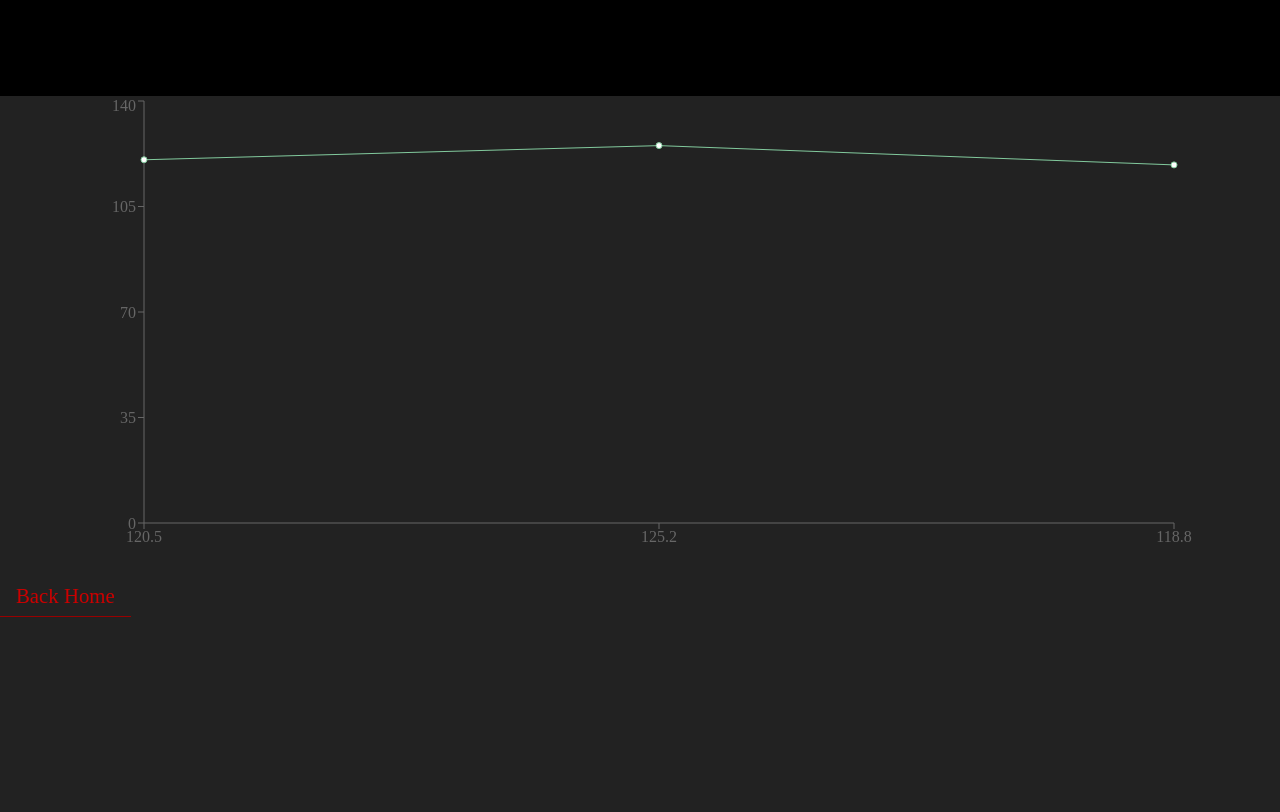
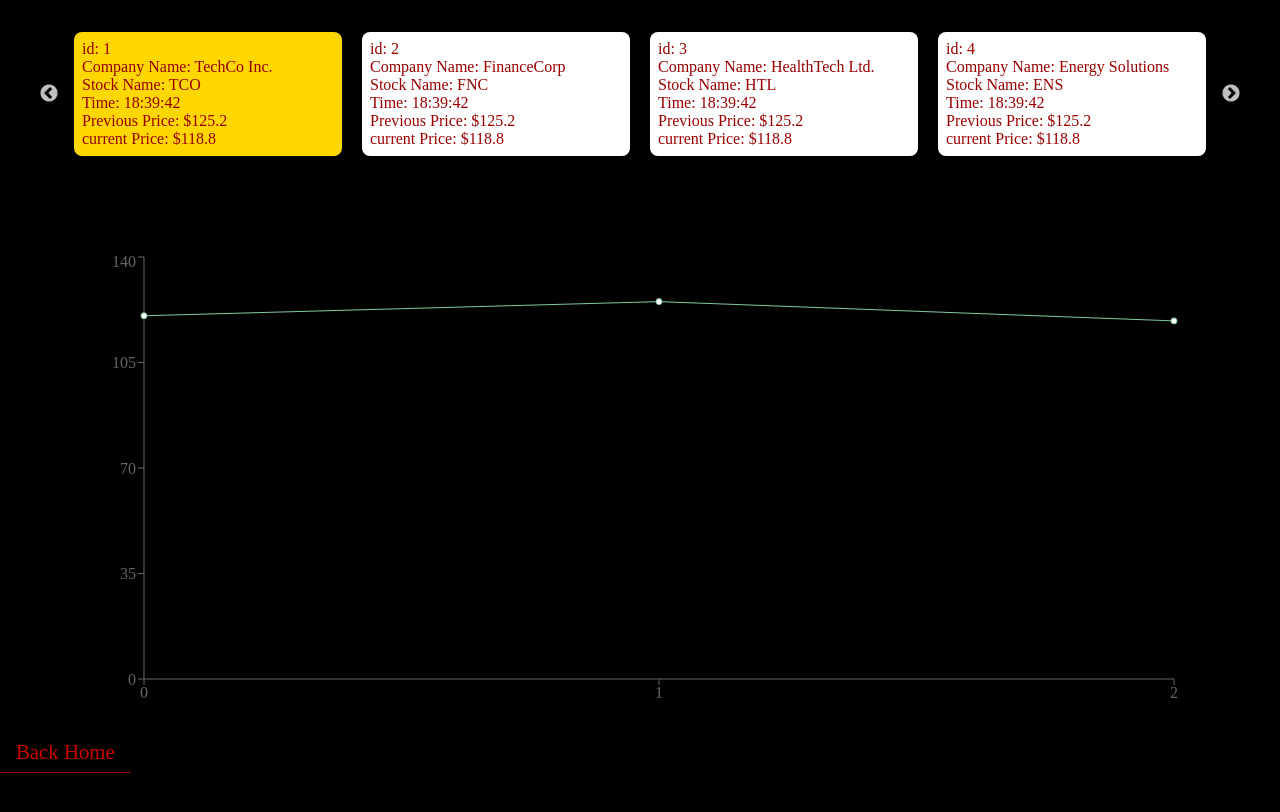
Before and after one commit to Niko171993/stock-market, a React (Vite) app: page /1 in a window 1280 px wide. Shown: the top 812 px of the page. Built offline with nearby package versions, Linux system fonts and the light colour scheme.

Commit message:
slider aded

```diff
--- a/package.json
+++ b/package.json
@@ -14,13 +14,16 @@
     "react": "^18.2.0",
     "react-dom": "^18.2.0",
     "react-router-dom": "^6.21.1",
-    "recharts": "^2.10.3"
+    "react-slick": "^0.29.0",
+    "recharts": "^2.10.3",
+    "slick-carousel": "^1.8.1"
   },
   "devDependencies": {
     "@types/date-fns": "^2.6.0",
     "@types/node-sass": "^4.11.7",
     "@types/react": "^18.2.43",
     "@types/react-dom": "^18.2.17",
+    "@types/react-slick": "^0.23.13",
     "@typescript-eslint/eslint-plugin": "^6.14.0",
     "@typescript-eslint/parser": "^6.14.0",
     "@vitejs/plugin-react": "^4.2.1",
--- /dev/null
+++ b/src/SASS/components/_pageSlide.scss
@@ -0,0 +1,16 @@
+.singleStockPage__slides {
+  margin-top: 2rem;
+}
+.pageSlide {
+  color: $color-red-7;
+  padding: 0.5rem;
+  background: #fff;
+  border-radius: 0.5rem;
+  text-decoration: none;
+}
+.pageSlide__gold {
+  background: gold;
+}
+.slick-slide > div {
+  margin: 0 10px;
+}
--- a/src/SASS/pages/_singleStockPage.scss
+++ b/src/SASS/pages/_singleStockPage.scss
@@ -10,7 +10,7 @@
   margin-top: 6rem;
 }
 .singleStockPage {
-  background: #222;
+  background: black;
   width: 100%;
   min-height: 100vh;
 }
--- a/src/SASS/styles.scss
+++ b/src/SASS/styles.scss
@@ -3,3 +3,4 @@
 @import './components/modal';
 @import './components/stock';
 @import './pages/singleStockPage';
+@import './components/pageSlide';
--- a/src/components/Stocks.tsx
+++ b/src/components/Stocks.tsx
@@ -3,13 +3,10 @@ import SingleStock from './SingleStock';
 import { useSimulatedContext } from '../contexts/StockAPIContext';
 
 const Stocks = () => {
-  const { isLoading, simulatedStocks: newSimulatedData } =
-    useSimulatedContext();
+  const { simulatedStocks: newSimulatedData } = useSimulatedContext();
 
   let content: JSX.Element | string;
-  if (isLoading) {
-    content = '...loading';
-  } else if (newSimulatedData.length) {
+
   content = (
     <>
       {newSimulatedData.map((stock) => (
@@ -17,9 +14,6 @@ const Stocks = () => {
       ))}
     </>
   );
-  } else {
-    content = <div>some sort of a weird error</div>;
-  }
 
   return <>{content}</>;
 };
--- a/src/contexts/StockAPIContext.tsx
+++ b/src/contexts/StockAPIContext.tsx
@@ -15,7 +15,7 @@ import { stocksData } from '../data/stocks';
 
 const initialState = {
   isLoading: false,
-  simulatedStocks: [...stocksData],
+  simulatedStocks: [],
   updateSimulatedStocks: (): void => {},
   setLoading: () => {},
   setLoadingFalse: () => {},
@@ -75,7 +75,6 @@ const StocksAPIContext = ({ children }: ChildrenType) => {
     setLoadingFalse();
   };
   const tempStocks = () => {
-    setLoading();
     try {
       const tempStocksData: SingleStockType[] = state.simulatedStocks.map(
         (stock: SingleStockType) => {
@@ -95,7 +94,6 @@ const StocksAPIContext = ({ children }: ChildrenType) => {
     } catch (error) {
       console.error('Error in tempStocks:', error);
     } finally {
-      setLoadingFalse();
     }
   };
   useEffect(() => {
--- a/src/main.tsx
+++ b/src/main.tsx
@@ -1,4 +1,6 @@
 import React from 'react';
+import 'slick-carousel/slick/slick.css';
+import 'slick-carousel/slick/slick-theme.css';
 import ReactDOM from 'react-dom/client';
 import App from './App.tsx';
 // import './index.css';
--- a/src/pages/SingleStockPage.tsx
+++ b/src/pages/SingleStockPage.tsx
@@ -13,25 +13,106 @@ import { useParams } from 'react-router-dom';
 import { useSimulatedContext } from '../contexts/StockAPIContext';
 import { CustomTooltipProps } from '../components/SingleStock';
 import { Link } from 'react-router-dom';
+import Slider from 'react-slick';
+
 const SingleStockPage = () => {
-  const { id } = useParams();
-  const { simulatedStocks } = useSimulatedContext();
+  const { id: PAGEID } = useParams();
+  const { simulatedStocks, isLoading } = useSimulatedContext();
 
-  const singleStock = simulatedStocks.find((stock) => stock.id === Number(id))!;
-  const { data } = singleStock;
+  const singleStock = simulatedStocks.find(
+    (stock) => stock.id === Number(PAGEID)
+  )!;
+  const { data } = singleStock || {};
+  const CustomTooltip = ({ active, payload }: CustomTooltipProps) => {
+    if (active && payload && payload.length) {
+      const date = payload[0].payload.date;
 
+      return (
+        <div className="custom-tooltip">
+          <p>Date: {date}</p>
+          <p>Value: {payload[0].value}</p>
+        </div>
+      );
+    }
+
+    return null;
+  };
+  const pageSlides = simulatedStocks.map((stock) => {
+    const {
+      id,
+      companyName,
+      stockName,
+      data: { date, price },
+    } = stock;
+    const goldBackground = Number(PAGEID) === id;
+    return (
+      <Link
+        to={`/${id}`}
+        key={id}
+        className={`pageSlide ${goldBackground && 'pageSlide__gold'}`}
+      >
+        <div className="pageSlide__id">
+          <span>id:</span> <span>{id}</span>
+        </div>
+        <div className="pageSlide__company">
+          <span>Company Name: </span>
+          <span>{companyName}</span>
+        </div>
+        <div className="pageSlide__stockName">
+          <span>Stock Name: </span>
+          <span>{stockName}</span>
+        </div>
+        <div className="pageSlide__data">
+          <div className="pageSlide__date">
+            <span>Time: </span>
+            <span>{data[data.length - 1].date}</span>
+          </div>
+          <div className="pageSlide__prices">
+            <div className="pageSlide__oldPrice">
+              <span>Previous Price: </span>
+              <span>${data[data.length - 2].price}</span>
+            </div>
+            <div className="pageSlide__currentPrice">
+              <span>current Price: </span>
+              <span>${data[data.length - 1].price}</span>
+            </div>
+          </div>
+        </div>
+      </Link>
+    );
+  });
+  let settings = {
+    dots: true,
+    infinite: true,
+    speed: 500,
+    slidesToShow: 4,
+    slidesToScroll: 4,
+  };
   return (
     <section className="singleStockPage">
       <div className="center">
+        <div className="singleStockPage__slides">
+          <Slider {...settings}>{pageSlides}</Slider>
+        </div>
         <div className="singleStockPage__lineChart">
           <ResponsiveContainer width="99%" height="100%">
             <LineChart
               data={data}
               margin={{ top: 5, right: 30, left: 20, bottom: 5 }}
             >
-              <XAxis dataKey="price" />
+              <XAxis />
               <YAxis />
-
+              <Tooltip
+                content={<CustomTooltip />}
+                contentStyle={{
+                  background: 'white !important',
+                  color: 'white !important',
+                }}
+                wrapperStyle={{
+                  backgroundColor: 'white',
+                  color: 'red',
+                }}
+              />
               <Legend />
               <Line dataKey="price" stroke="#82ca9d" />
             </LineChart>
```
Also changed, not shown: 1 other file (tests, documents, lock files or other folders). Lines whose indentation alone changed are shown as unchanged.
